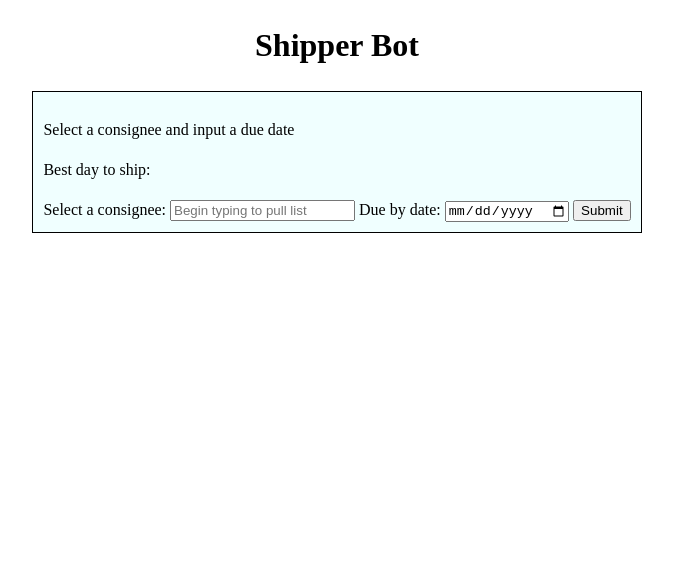
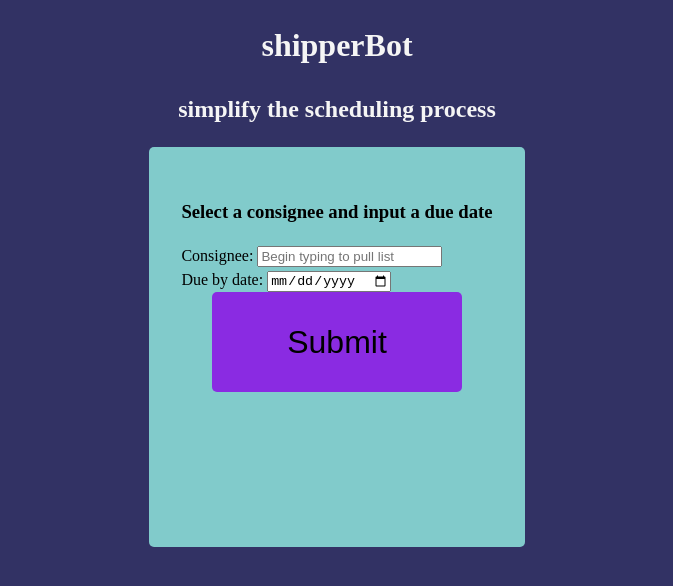
Before and after one commit to austin-bagwell/scheduleBot, a website with bundled scripts: page public/index.html in a window 1280 px wide. Shown: the whole page, without its empty margins (303-976 px from the left). Built offline with nearby package versions, Linux system fonts and the light colour scheme; files whose address does not match are found by name.

Commit message:
lots of styling

```diff
--- a/app.js
+++ b/app.js
@@ -4,6 +4,7 @@
 const consigneeRoutes = require("./routes/consigneeRoutes");
 const proNumbers = require("./routes/proNumbers");
 const { sqlConnector } = require("./routes/sqlConnector");
+const { queryDatabase } = require("./queryDatabase");
 // import express from "express";
 const express = require("express");
 const app = express();
@@ -20,7 +21,7 @@ const port = 3000;
 // consigneeRoutes(router);
 app.use("/", proNumbers);
 app.use("/", consigneeRoutes);
-app.use("/", sqlConnector);
+// app.use("/", sqlConnector);
 app.use(express.static("public"));
 
 app.listen(port, () => {
--- a/public/index.html
+++ b/public/index.html
@@ -7,18 +7,20 @@
     <link href="./styles/styles.css" rel="stylesheet" />
     <title>Schedule Bot</title>
   </head>
-  <body>
+  <body class="bckgrnd-clr-darkblue">
+    <header class="header">
+      <h1>shipperBot</h1>
+      <h2>simplify the scheduling process</h2>
+    </header>
     <main>
-      <h1>Shipper Bot</h1>
-      <section class="card">
-        <div class="content-wrapper">
-          <div class="text-test">
-            <p>Select a consignee and input a due date</p>
-            <p id="testy">Best day to ship:</p>
-          </div>
+      <div class="content-wrapper flex-wrapper">
+        <div class="text-test">
+          <h3 class="how-to-text">Select a consignee and input a due date</h3>
+        </div>
+        <div class="form-wrapper">
           <form name="best-ship-date" autocomplete="off">
             <div class="autocomplete">
-              <label for="autocomplete-consignee">Select a consignee: </label
+              <label for="autocomplete-consignee">Consignee: </label
               ><input
                 type="text"
                 name="autocomplete-consignee"
@@ -26,14 +28,21 @@
                 placeholder="Begin typing to pull list"
               />
             </div>
-            <label for="date">Due by date: </label>
-            <input type="date" name="date" id="due-date-picker" />
-            <button type="button" for="best-ship-date" id="submit">
-              Submit
-            </button>
+            <div class="date-box-wrapper">
+              <label for="date">Due by date: </label>
+              <input type="date" name="date" id="due-date-picker" />
+            </div>
           </form>
+          <div class="date-box-wrapper best-ship-wrapper hidden">
+            <p id="testy">Best day to ship:</p>
+          </div>
         </div>
-      </section>
+        <div class="flex-wrapper submit-btn-wrapper">
+          <button for="best-ship-date bckgrnd-clr-darkblue" id="submit-btn">
+            Submit
+          </button>
+        </div>
+      </div>
     </main>
 
     <script src="/script.js" type="module"></script>
--- a/public/script.js
+++ b/public/script.js
@@ -4,8 +4,9 @@ import { findBestShipDate } from "/bestShipDate.js";
 
 // DOM
 const inputConsignee = document.querySelector("#input-consignee");
-const btnSubmit = document.querySelector("#submit");
+const btnSubmit = document.querySelector("#submit-btn");
 const elDueDate = document.querySelector("#due-date-picker");
+const bestShipWrapper = document.querySelector(".best-ship-wrapper");
 const testy = document.querySelector("#testy");
 
 // FAKE CONSIGNEE DATA
@@ -59,6 +60,8 @@ elDueDate.addEventListener("change", function (e) {
   }
 });
 
+// TODO
+// extract click callback () and make it a named function to make this more readable
 btnSubmit.addEventListener("click", () => {
   const selection = inputConsignee.value;
   const transitTime =
@@ -66,7 +69,9 @@ btnSubmit.addEventListener("click", () => {
   const dueDate = document.querySelector("#due-date-picker").value;
 
   if (dummyJSON.consignees.includes(selection) && dueDate !== "") {
+    console.log(`best ship date got called on btn click`);
     testy.innerText = findBestShipDate(transitTime, dueDate);
+    bestShipWrapper.classList.toggle("hidden");
   } else {
     alert(
       "Select a consignee from the dropdown menu and select a due date on a weekday."
--- a/public/styles/styles.css
+++ b/public/styles/styles.css
@@ -1,3 +1,17 @@
+/* GENERIC CLASS aka slap these on whatever */
+
+.flex-wrapper {
+  display: flex;
+}
+
+.hidden {
+  display: none;
+}
+
+.bckgrnd-clr-darkblue {
+  background-color: rgb(50, 50, 100);
+}
+
 html {
   box-sizing: border-box;
 }
@@ -12,20 +26,28 @@ body {
   line-height: 1.5;
 }
 
-h1 {
+.header {
   text-align: center;
+  color: whitesmoke;
 }
 
-.card {
+main {
   display: flex;
   justify-content: center;
 }
 
 .content-wrapper {
-  padding: 10px;
-  border: 1px solid black;
-  max-width: fit-content;
-  background-color: azure;
+  flex-direction: column;
+  justify-content: flex-start;
+  padding: 2rem;
+  max-width: 75%;
+  min-height: 50vh;
+  border-radius: 5px;
+  background-color: rgb(129, 203, 203);
+}
+
+.how-to-text {
+  text-align: center;
 }
 
 #due-date-picker {
@@ -64,3 +86,16 @@ h1 {
   background-color: dodgerblue;
   color: #ffffff;
 }
+
+.submit-btn-wrapper {
+  justify-content: center;
+}
+
+#submit-btn {
+  width: 250px;
+  height: 100px;
+  border: 0;
+  border-radius: 5px;
+  font-size: xx-large;
+  background-color: blueviolet;
+}
```
